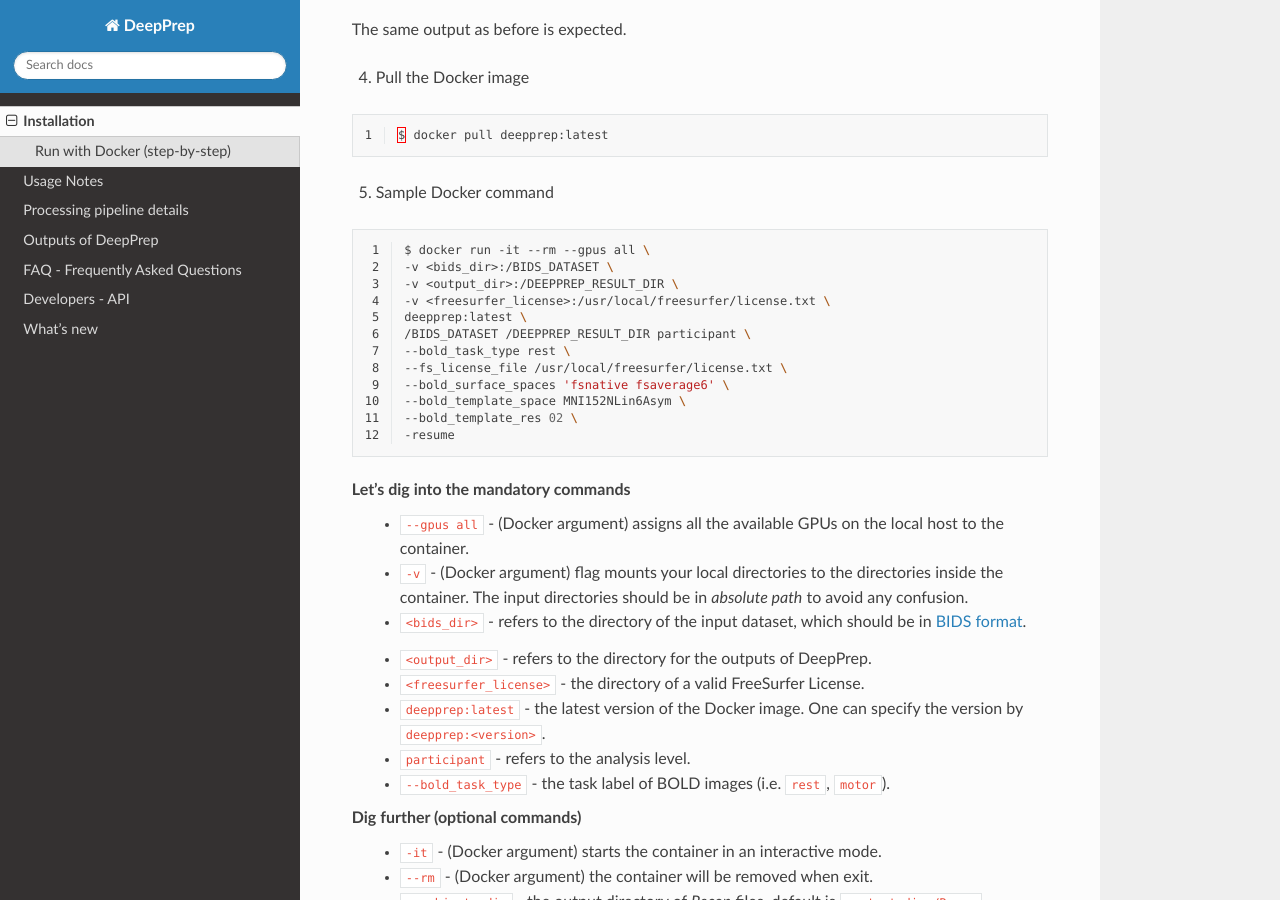
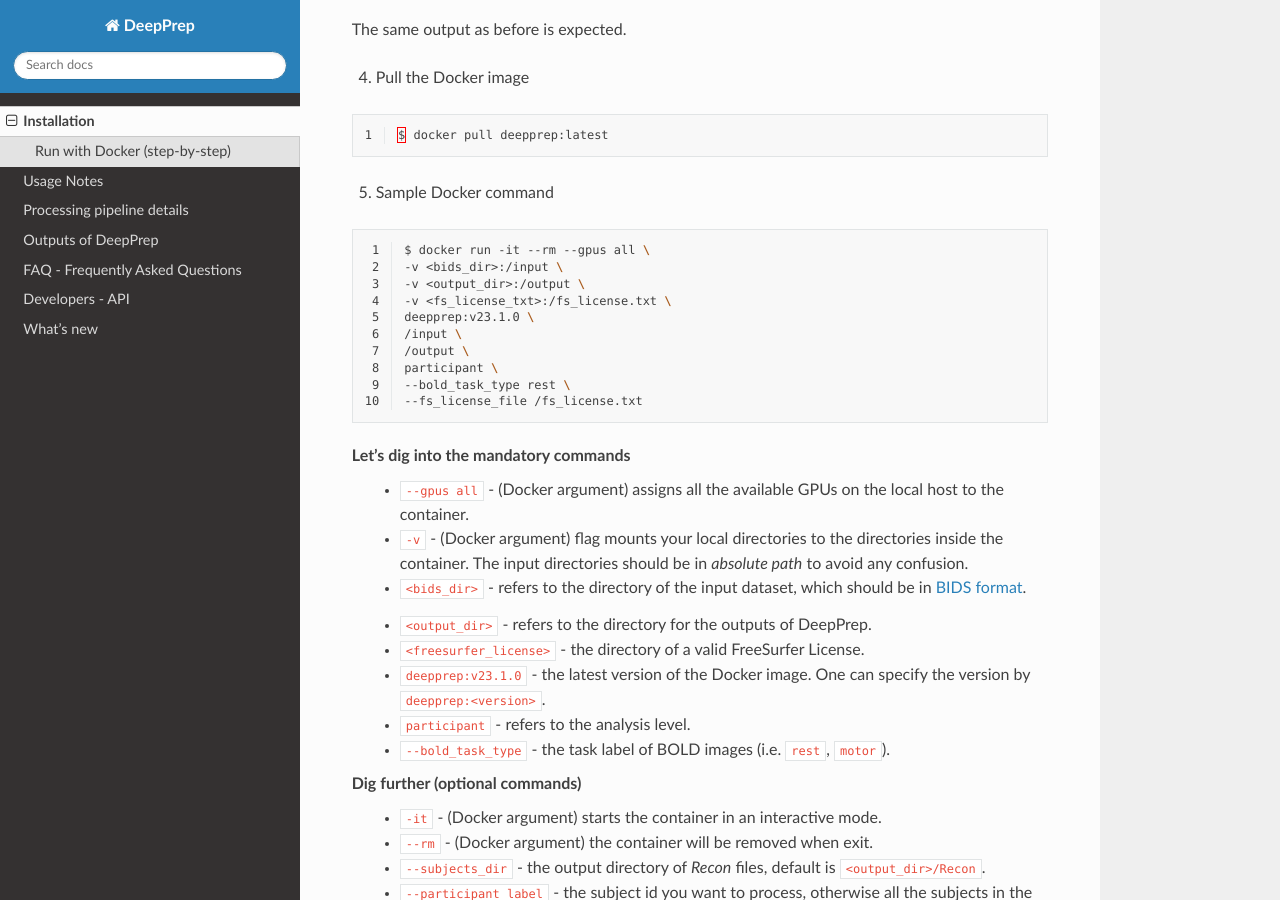
Before and after one commit to NingAnMe/DeepPrep-docs, a Sphinx documentation site: the page built from docs/source/installation.rst, in a window 1280 px wide and 900 px high, scrolled down 1328 px. Built offline with Sphinx 7.4.7 and the Read the Docs theme 2.0.0, drawn with Linux system fonts in a browser that asks for light colours.

Commit message:
CHG: update docker command

```diff
--- a/docs/source/installation.rst
+++ b/docs/source/installation.rst
@@ -77,17 +77,15 @@
     :linenos:
 
     $ docker run -it --rm --gpus all \
-    -v <bids_dir>:/BIDS_DATASET \
-    -v <output_dir>:/DEEPPREP_RESULT_DIR \
-    -v <freesurfer_license>:/usr/local/freesurfer/license.txt \
-    deepprep:latest \
-    /BIDS_DATASET /DEEPPREP_RESULT_DIR participant \
+    -v <bids_dir>:/input \
+    -v <output_dir>:/output \
+    -v <fs_license_txt>:/fs_license.txt \
+    deepprep:v23.1.0 \
+    /input \
+    /output \
+    participant \
     --bold_task_type rest \
-    --fs_license_file /usr/local/freesurfer/license.txt \
-    --bold_surface_spaces 'fsnative fsaverage6' \
-    --bold_template_space MNI152NLin6Asym \
-    --bold_template_res 02 \
-    -resume
+    --fs_license_file /fs_license.txt
 
 **Let's dig into the mandatory commands**
     + ``--gpus all`` - (Docker argument) assigns all the available GPUs on the local host to the container.
@@ -96,7 +94,7 @@
     .. _BIDS format: https://bids-specification.readthedocs.io/en/stable/index.html
     + ``<output_dir>`` - refers to the directory for the outputs of DeepPrep.
     + ``<freesurfer_license>`` - the directory of a valid FreeSurfer License.
-    + ``deepprep:latest`` - the latest version of the Docker image. One can specify the version by ``deepprep:<version>``.
+    + ``deepprep:v23.1.0`` - the latest version of the Docker image. One can specify the version by ``deepprep:<version>``.
     + ``participant`` - refers to the analysis level.
     + ``--bold_task_type`` - the task label of BOLD images (i.e. ``rest``, ``motor``).
 
```
